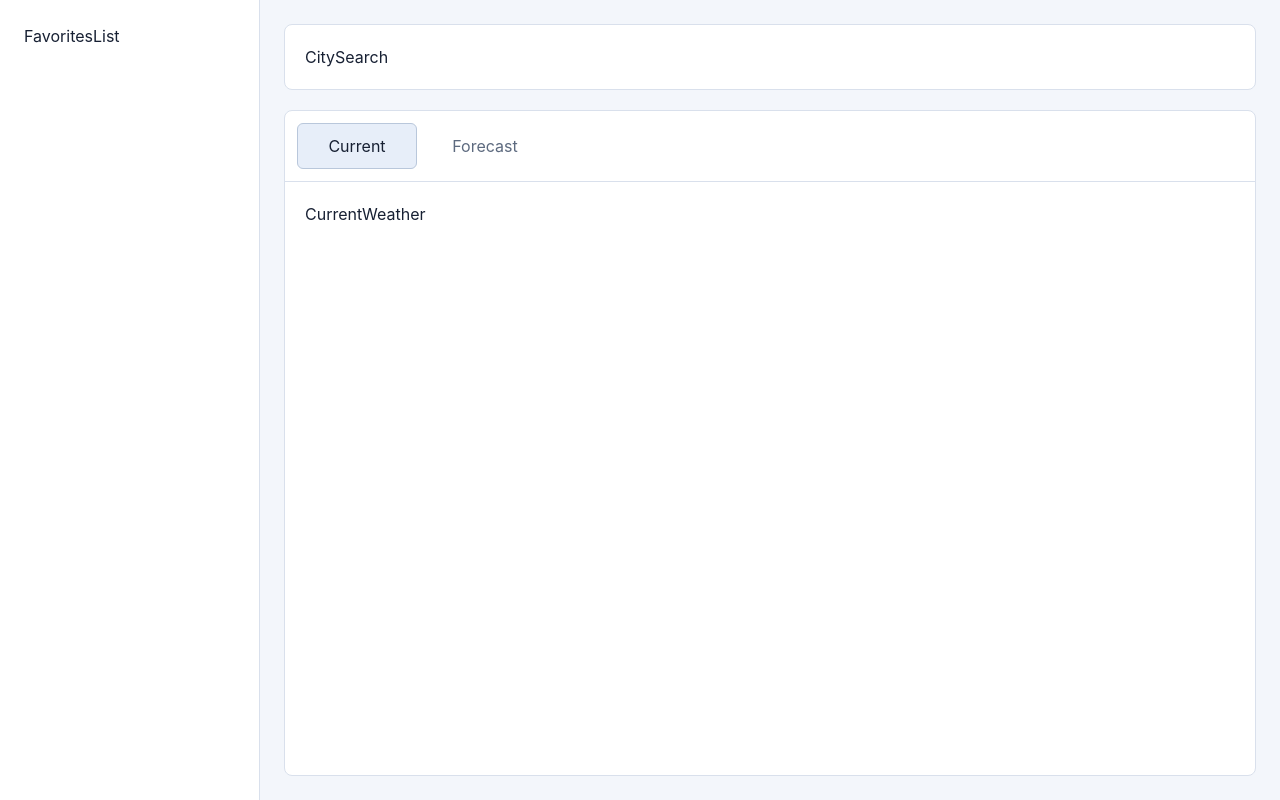
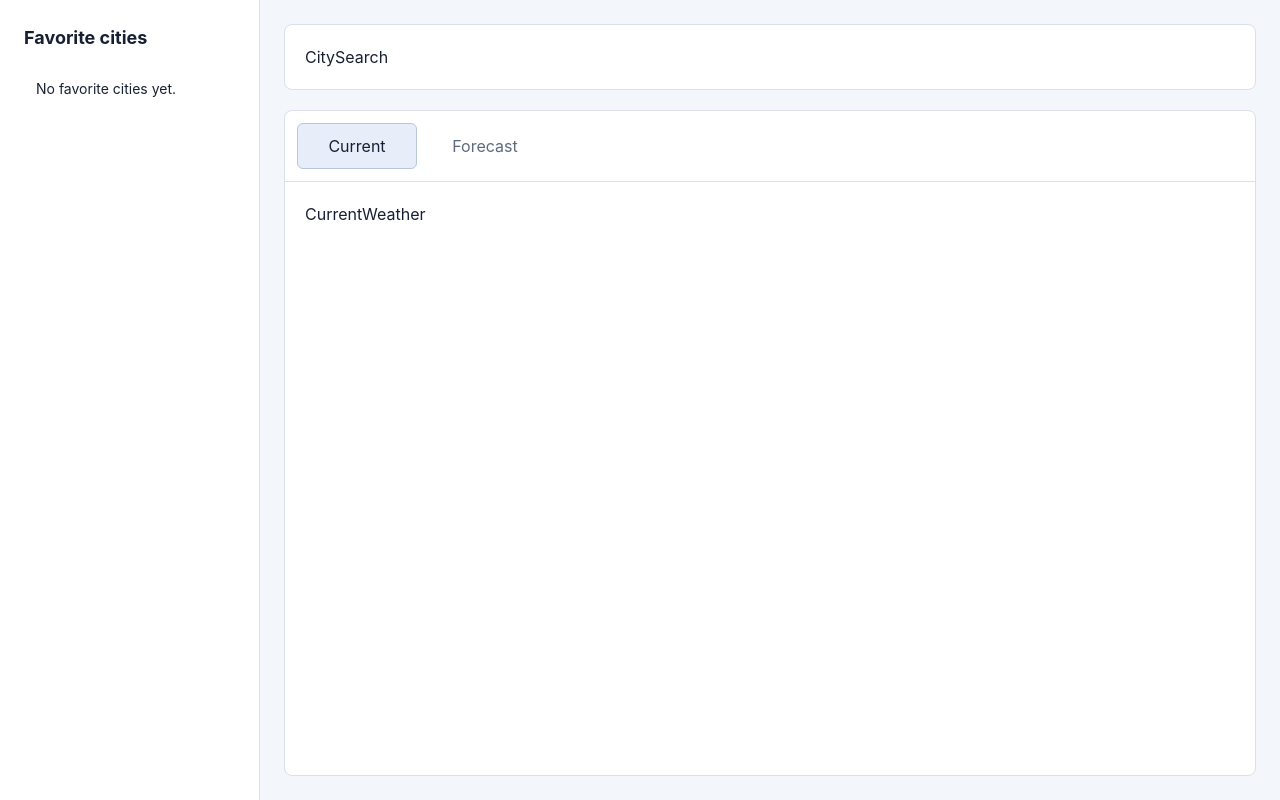
Before and after one commit to tihomirov/tg-weather, a React (Vite) app: page / in a window 1280 px wide. Built offline with nearby package versions, Linux system fonts and the light colour scheme.

Commit message:
feat: favorites cities

```diff
--- a/src/App.tsx
+++ b/src/App.tsx
@@ -4,18 +4,42 @@ import {
   CurrentWeather,
   FavoritesList,
   Forecast,
+  useFavorites,
 } from './features';
+import type { City } from './entities/city/types';
 import styles from './App.module.scss';
 
 type WeatherTab = 'current' | 'forecast';
 
 export const App: FC = () => {
   const [activeTab, setActiveTab] = useState<WeatherTab>('current');
+  const [selectedFavoriteCity, setSelectedFavoriteCity] = useState<City | null>(null);
+  const {
+    favorites,
+    isLoading: isFavoritesLoading,
+    error: favoritesError,
+    removeFavorite,
+  } = useFavorites();
+
+  const handleRemoveFavorite = (cityId: string) => {
+    if (selectedFavoriteCity?.id === cityId) {
+      setSelectedFavoriteCity(null);
+    }
+
+    void removeFavorite(cityId);
+  };
 
   return (
     <div className={styles.app}>
       <aside className={styles.sidebar}>
-        <FavoritesList />
+        <FavoritesList
+          favorites={favorites}
+          isLoading={isFavoritesLoading}
+          error={favoritesError}
+          selectedCityId={selectedFavoriteCity?.id}
+          onSelectCity={setSelectedFavoriteCity}
+          onRemoveCity={handleRemoveFavorite}
+        />
       </aside>
 
       <main className={styles.main}>
--- /dev/null
+++ b/src/features/favorites-list/FavoritesList.module.scss
@@ -0,0 +1,88 @@
+.favorites {
+  display: flex;
+  flex-direction: column;
+  gap: 16px;
+}
+
+.title {
+  color: #172033;
+  font-size: 18px;
+  font-weight: 700;
+  margin: 0;
+}
+
+.message,
+.error {
+  border-radius: 6px;
+  font-size: 14px;
+  line-height: 1.45;
+  margin: 0;
+  padding: 12px;
+}
+
+.list {
+  display: flex;
+  flex-direction: column;
+  gap: 8px;
+  list-style: none;
+  margin: 0;
+  padding: 0;
+}
+
+.item {
+  display: grid;
+  grid-template-columns: minmax(0, 1fr) 36px;
+  gap: 8px;
+}
+
+.cityButton,
+.removeButton {
+  border: 1px solid #fff;
+  border-radius: 6px;
+  background: #fff;
+  color: #172033;
+  cursor: pointer;
+  font: inherit;
+
+  &:hover {
+    background: #eef3fa;
+  }
+
+  &:focus-visible {
+    outline: 2px solid #4f7cff;
+    outline-offset: 2px;
+  }
+}
+
+.cityButton {
+  min-width: 0;
+  padding: 10px 12px;
+  text-align: left;
+}
+
+.selected {
+  border-color: #90a7c9;
+  background: #e7eef9;
+}
+
+.cityName,
+.cityMeta {
+  display: block;
+  overflow: hidden;
+  text-overflow: ellipsis;
+  white-space: nowrap;
+}
+
+.cityMeta {
+  font-size: 13px;
+  margin-top: 2px;
+}
+
+.removeButton {
+  align-items: center;
+  display: inline-flex;
+  height: 100%;
+  justify-content: center;
+  min-height: 44px;
+  padding: 0;
+}
--- a/src/features/favorites-list/FavoritesList.tsx
+++ b/src/features/favorites-list/FavoritesList.tsx
@@ -1,5 +1,75 @@
 import type { FC } from 'react';
+import type { City } from '../../entities/city/types';
+import styles from './FavoritesList.module.scss';
 
-export const FavoritesList: FC = () => {
-  return <div>FavoritesList</div>;
+interface FavoritesListProps {
+  favorites: City[];
+  isLoading: boolean;
+  error: string | null;
+  selectedCityId?: string;
+  onSelectCity: (city: City) => void;
+  onRemoveCity: (cityId: string) => void;
+}
+
+export const FavoritesList: FC<FavoritesListProps> = ({
+  favorites,
+  isLoading,
+  error,
+  selectedCityId,
+  onSelectCity,
+  onRemoveCity,
+}) => {
+  return (
+    <section className={styles.favorites} aria-label='Favorite cities'>
+      <h2 className={styles.title}>Favorite cities</h2>
+
+      {isLoading && (
+        <p className={styles.message}>Loading favorite cities...</p>
+      )}
+
+      {error !== null ? (
+        <p className={styles.error}>{error}</p>
+      ) : null}
+
+      {favorites.length === 0 && !isLoading && (
+        <p className={styles.message}>
+          No favorite cities yet.
+        </p>
+      )}
+
+      {favorites.length > 0 && !isLoading && (
+        <ul className={styles.list}>
+          {favorites.map((favorite) => {
+            const isSelected = selectedCityId === favorite.id;
+            const cityMeta = favorite.region === undefined
+              ? favorite.country
+              : `${favorite.region}, ${favorite.country}`;
+
+            return (
+              <li className={styles.item} key={favorite.id}>
+                <button
+                  type='button'
+                  className={`${styles.cityButton} ${isSelected ? styles.selected : ''}`}
+                  aria-pressed={isSelected}
+                  onClick={() => onSelectCity(favorite)}
+                >
+                  <span className={styles.cityName}>{favorite.name}</span>
+                  <span className={styles.cityMeta}>{cityMeta}</span>
+                </button>
+
+                <button
+                  type='button'
+                  className={styles.removeButton}
+                  aria-label={`Remove ${favorite.name} from favorites`}
+                  onClick={() => onRemoveCity(favorite.id)}
+                >
+                  &times;
+                </button>
+              </li>
+            );
+          })}
+        </ul>
+      )}
+    </section>
+  );
 };
--- a/src/features/favorites-list/index.ts
+++ b/src/features/favorites-list/index.ts
@@ -1 +1,2 @@
 export { FavoritesList } from './FavoritesList';
+export { useFavorites } from './useFavorites';
--- /dev/null
+++ b/src/features/favorites-list/useFavorites.ts
@@ -0,0 +1,47 @@
+import { useCallback, useEffect, useState } from 'react';
+import type { City } from '../../entities/city/types';
+import { favoritesRepository } from '../../shared/api/favorites';
+
+export const useFavorites = () => {
+  const [favorites, setFavorites] = useState<City[]>([]);
+  const [isLoading, setIsLoading] = useState(true);
+  const [error, setError] = useState<string | null>(null);
+
+  useEffect(() => {
+    void favoritesRepository.getAll()
+      .then((loadedFavorites) => {
+        setError(null);
+        setFavorites(loadedFavorites);
+      })
+      .catch(() => {
+        setError('Failed to load favorite cities.');
+      })
+      .finally(() => {
+        setIsLoading(false);
+      });
+  }, []);
+
+  const addFavorite = useCallback(async(city: City) => {
+    try {
+      setFavorites(await favoritesRepository.add(city));
+    } catch {
+      setError('Failed to add city to favorites.');
+    }
+  }, []);
+
+  const removeFavorite = useCallback(async(cityId: string) => {
+    try {
+      setFavorites(await favoritesRepository.remove(cityId));
+    } catch {
+      setError('Failed to remove city from favorites.');
+    }
+  }, []);
+
+  return {
+    favorites,
+    isLoading,
+    error,
+    addFavorite,
+    removeFavorite,
+  };
+};
--- a/src/features/index.ts
+++ b/src/features/index.ts
@@ -1,4 +1,4 @@
 export { CitySearch } from './city-search';
 export { CurrentWeather } from './current-weather';
-export { FavoritesList } from './favorites-list';
+export { FavoritesList, useFavorites } from './favorites-list';
 export { Forecast } from './forecast';
--- /dev/null
+++ b/src/shared/api/favorites/favoritesRepository.ts
@@ -0,0 +1,3 @@
+import { createLocalStorageFavoritesRepository } from './localStorageFavoritesRepository';
+
+export const favoritesRepository = createLocalStorageFavoritesRepository();
--- /dev/null
+++ b/src/shared/api/favorites/guards.ts
@@ -0,0 +1,24 @@
+import type { City } from '../../../entities/city/types';
+import {
+  isNumber,
+  isRecord,
+  isString,
+  optionalString,
+} from '../../utils/type-guards';
+
+export const isCity = (value: unknown): value is City => {
+  if (!isRecord(value)) {
+    return false;
+  }
+
+  return (
+    isString(value.id)
+    && isString(value.name)
+    && isString(value.country)
+    && isNumber(value.latitude)
+    && isNumber(value.longitude)
+    && (value.region === undefined || optionalString(value.region) !== undefined)
+    && (value.countryCode === undefined || optionalString(value.countryCode) !== undefined)
+    && (value.timezone === undefined || optionalString(value.timezone) !== undefined)
+  );
+};
--- /dev/null
+++ b/src/shared/api/favorites/index.ts
@@ -0,0 +1,2 @@
+export { favoritesRepository } from './favoritesRepository';
+export type { FavoritesRepository } from './types';
--- /dev/null
+++ b/src/shared/api/favorites/localStorageFavoritesRepository.ts
@@ -0,0 +1,59 @@
+import type { City } from '../../../entities/city/types';
+import { isCity } from './guards';
+import type { FavoritesRepository } from './types';
+
+const FAVORITES_STORAGE_KEY = 'weather:favorites';
+
+export const createLocalStorageFavoritesRepository = (): FavoritesRepository => {
+  const readFavorites = (): City[] => {
+    const serializedFavorites = localStorage.getItem(FAVORITES_STORAGE_KEY);
+
+    if (serializedFavorites === null) {
+      return [];
+    }
+
+    try {
+      const parsedFavorites: unknown = JSON.parse(serializedFavorites);
+
+      if (!Array.isArray(parsedFavorites)) {
+        return [];
+      }
+
+      return parsedFavorites.filter(isCity);
+    } catch {
+      return [];
+    }
+  };
+
+  const writeFavorites = (favorites: City[]): City[] => {
+    localStorage.setItem(
+      FAVORITES_STORAGE_KEY,
+      JSON.stringify(favorites),
+    );
+
+    return favorites;
+  };
+
+  return {
+    getAll: async() => {
+      return readFavorites();
+    },
+    add: async(city) => {
+      const favorites = readFavorites();
+
+      if (favorites.some((favorite) => favorite.id === city.id)) {
+        return favorites;
+      }
+
+      return writeFavorites([...favorites, city]);
+    },
+    remove: async(cityId) => {
+      return writeFavorites(
+        readFavorites().filter((favorite) => favorite.id !== cityId),
+      );
+    },
+    exists: async(cityId) => {
+      return readFavorites().some((favorite) => favorite.id === cityId);
+    },
+  };
+};
--- /dev/null
+++ b/src/shared/api/favorites/types.ts
@@ -0,0 +1,8 @@
+import type { City } from '../../../entities/city/types';
+
+export interface FavoritesRepository {
+  getAll(): Promise<City[]>;
+  add(city: City): Promise<City[]>;
+  remove(cityId: string): Promise<City[]>;
+  exists(cityId: string): Promise<boolean>;
+}
```
